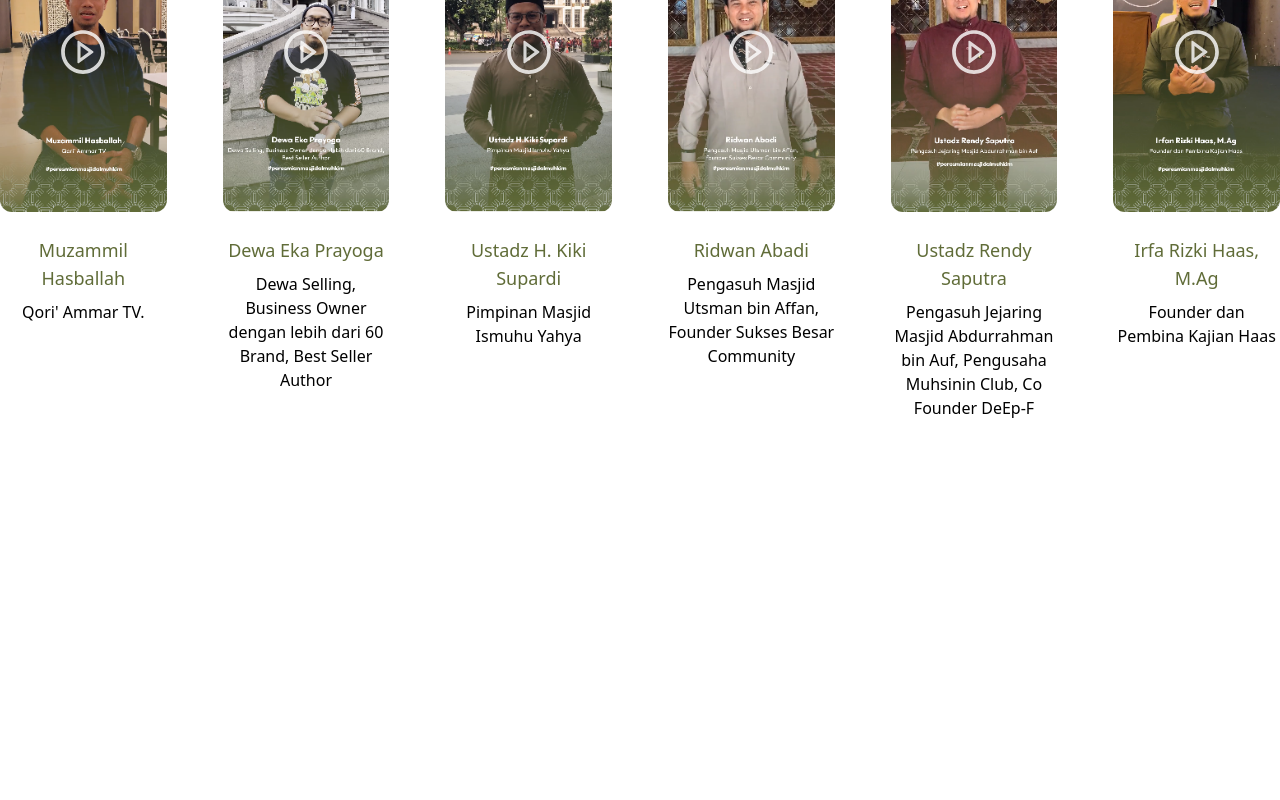
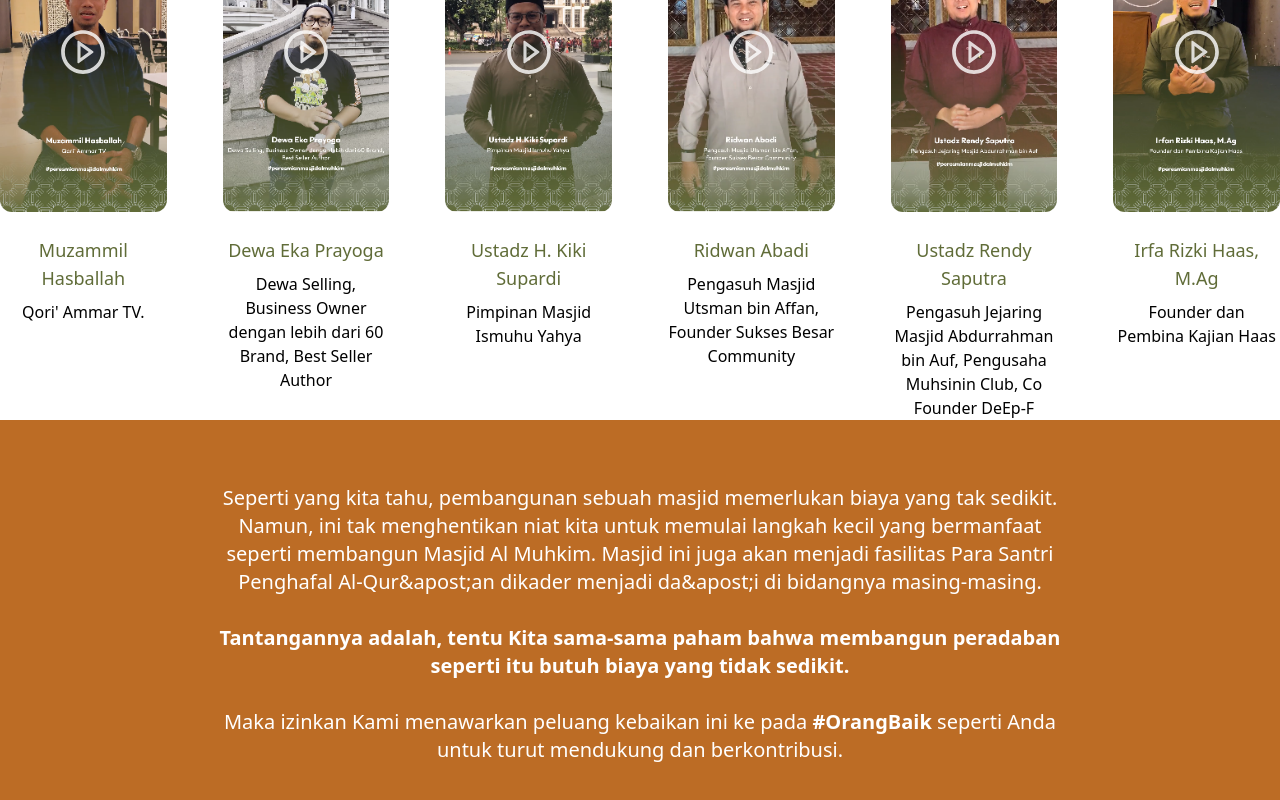
Before and after one commit to sipamungkas/nextjs-mosque, a Next.js app: page / in a window 1280 px wide. Shown: the part 1956-2756 px from the top of the page. Before the commit the page ends 2376 px from the top, so only its background shows below. Built offline with nearby package versions, Linux system fonts and the light colour scheme.

Commit message:
feat(support): add support description

```diff
--- a/components/Home/Support/Support.tsx
+++ b/components/Home/Support/Support.tsx
@@ -25,6 +25,7 @@ const Support = (props: SupportProps) => {
   };
 
   return (
+    <>
       <section
         id="support"
         className="container mx-auto px-4 xl:px-0 pt-20 md:pt24 relative flex flex-col items-center"
@@ -64,15 +65,13 @@ const Support = (props: SupportProps) => {
             ))}
           </ul>
         </div>
+
         {modal && !!video && (
           <div
             className="fixed top-0 left-0 right-0 bottom-0 z-[101] bg-black/60 flex items-center justify-center"
             onClick={() => handleModal("")}
           >
-          <video
-            controls
-            className="cursor-pointer h-[80%] w-auto relative"
-          >
+            <video controls className="cursor-pointer h-[80%] w-auto relative">
               <source src={video} type="video/mp4" />
               Your browser does not support the video tag.
             </video>
@@ -88,6 +87,25 @@ const Support = (props: SupportProps) => {
           </div>
         )}
       </section>
+      <div className="py-16 md:pt24 bg-primary-orange">
+        <h4 className="container mx-auto px-4 xl:px-52 font-normal text-xl text-white text-center">
+          Seperti yang kita tahu, pembangunan sebuah masjid memerlukan biaya
+          yang tak sedikit. Namun, ini tak menghentikan niat kita untuk memulai
+          langkah kecil yang bermanfaat seperti membangun Masjid Al Muhkim.
+          Masjid ini juga akan menjadi fasilitas Para Santri Penghafal
+          Al-Qur&apost;an dikader menjadi da&apost;i di bidangnya masing-masing.
+          <br /> <br />{" "}
+          <b>
+            Tantangannya adalah, tentu Kita sama-sama paham bahwa membangun
+            peradaban seperti itu butuh biaya yang tidak sedikit.{" "}
+          </b>
+          <br /> <br />
+          Maka izinkan Kami menawarkan peluang kebaikan ini ke pada{" "}
+          <b>#OrangBaik</b> seperti Anda untuk turut mendukung dan
+          berkontribusi.
+        </h4>
+      </div>
+    </>
   );
 };
 
```
Lines whose indentation alone changed are shown as unchanged.
